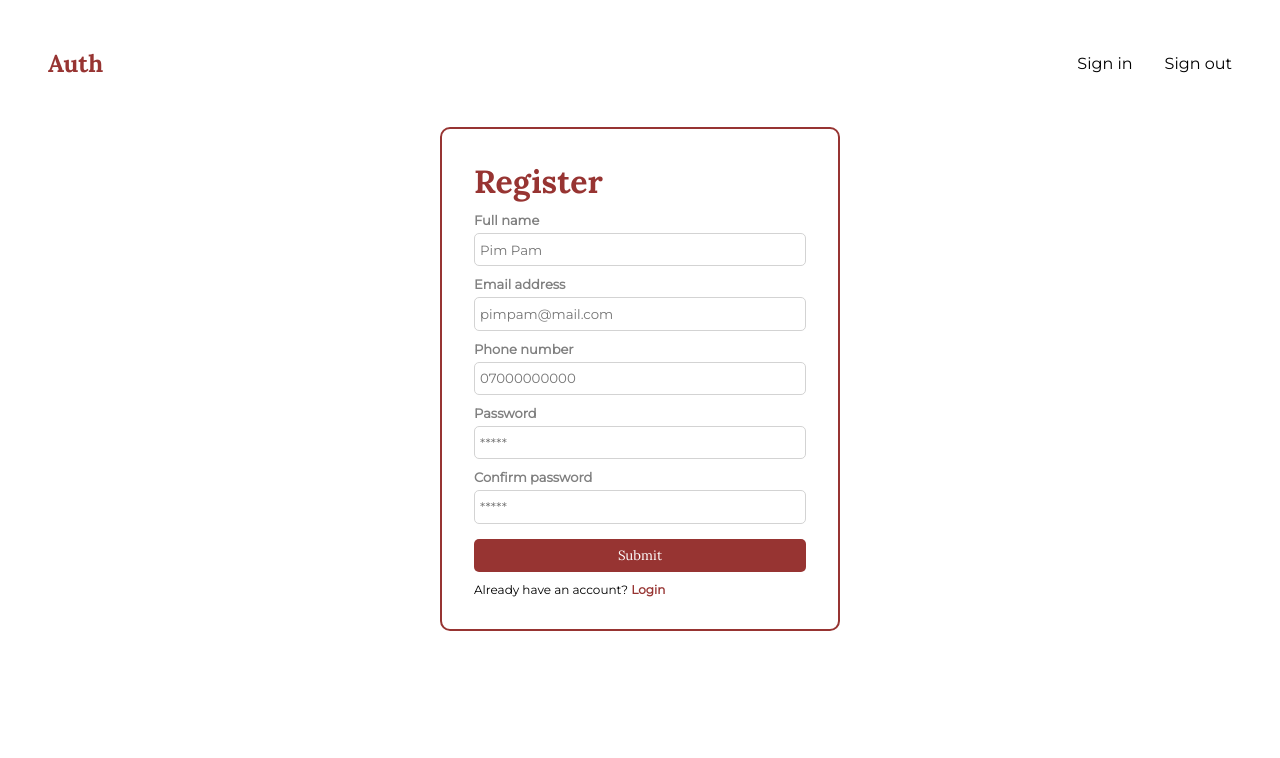
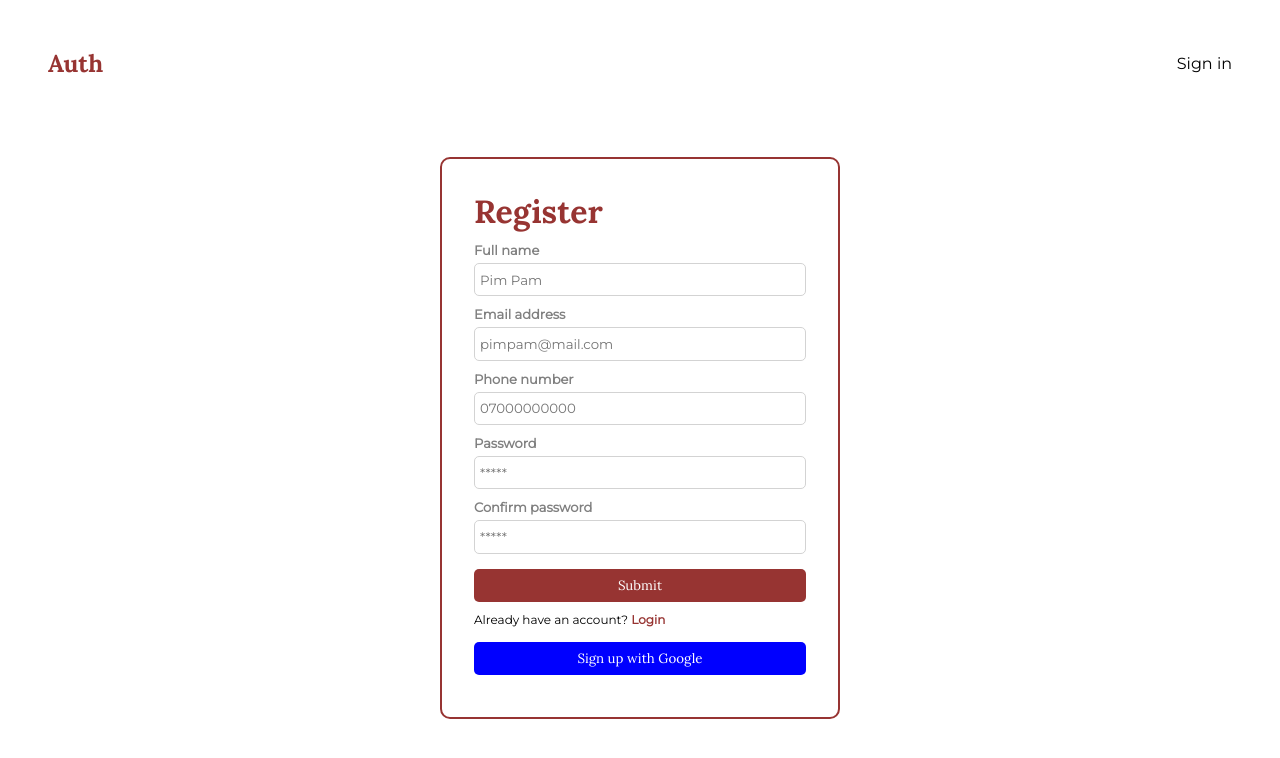
Before and after one commit to abdullah461/user-authentication-system, a Flask app: page /sign-up in a window 1280 px wide. Shown: the top 758 px of the page. Run offline with Flask 3, Linux system fonts and the light colour scheme.

Commit message:
added libraries

```diff
--- a/website/__init__.py
+++ b/website/__init__.py
@@ -2,6 +2,7 @@ from flask import Flask, render_template
 from flask_sqlalchemy import SQLAlchemy
 from os import path
 from flask_login import LoginManager
+
 
 # database
 db = SQLAlchemy()
@@ -12,6 +13,7 @@ def create_app():
 
     app.config['SECRET_KEY'] = 'njkanbjhbehdbdhebekbewjh'
     app.config['SQLALCHEMY_DATABASE_URI'] = f'sqlite:///{db_name}'
+    # app.config['SQLALCHEMY_DATABASE_URI'] = 'mysql+pymysql://pgdaxrj9kn5ooadbodu0:pscale_pw_MhtAbC6zEJCYsfkujE4IPaw1CGpsC05vGD74bwGHgzt@gcp.connect.psdb.cloud/user_as'
 
     db.init_app(app)
 
@@ -28,7 +30,6 @@ def create_app():
     login_manager.login_view = 'views.login'
     login_manager.init_app(app)
 
-    # loading user
     @login_manager.user_loader
     def load_user(id):
         return User.query.get(int(id))
--- a/website/static/style.css
+++ b/website/static/style.css
@@ -28,6 +28,12 @@ nav .nav-container .sign-link a{
     text-decoration: none;
     color: black;
     font-family: 'montserrat', sans-serif;
+}
+
+.alert{
+    width: 50px;
+    height: 30px;
+    color: green;
 }
 
 .container {
@@ -97,3 +103,7 @@ form button{
     color: white;
     font-family: 'lora', serif;
 }
+
+form button:last-child{
+    background-color: blue;
+}
--- a/website/templates/base.html
+++ b/website/templates/base.html
@@ -11,8 +11,11 @@
         <div class="nav-container">
             <div class="logo"><h1>Auth</h1></div>
             <div class="sign-link">
-                <a href="/signup">Sign in</a>
+                {% if user.is_authenticated %}
                 <a href="/logout">Sign out</a>
+                {% else %}
+                <a href="/sign-up">Sign in</a>
+                {% endif %}
             </div>
         </div>
     </nav>
--- a/website/templates/home.html
+++ b/website/templates/home.html
@@ -1,6 +1,6 @@
 {% extends "base.html" %}
 {% block content %}
 <div class="welcome-text">
-    <h1>WELCOME</h1>
+    <h1>WELCOME {{ user.fullname }}</h1>
 </div>
 {% endblock %}
--- a/website/templates/login.html
+++ b/website/templates/login.html
@@ -16,8 +16,7 @@
 
         <button type="submit">Submit</button>
         <p>Forgot password? <a href="#">Reset</a> or <a href="/sign-up">Create a new account</a></p>
-
-
+        <button type="button">Login with Google</button>
     </form>
 </div>
 {% endblock %}
--- a/website/templates/signup.html
+++ b/website/templates/signup.html
@@ -28,6 +28,7 @@
 
         <button type="submit">Submit</button>
         <p>Already have an account? <a href="/login">Login</a></p>
+        <button type="button">Sign up with Google</button>
     </form>
 </div>
 {% endblock %}
--- a/website/views.py
+++ b/website/views.py
@@ -10,7 +10,7 @@ views = Blueprint('views',__name__)
 @views.route('/')
 @login_required
 def home():
-    return render_template('home.html')
+    return render_template('home.html', user=current_user)
 
 @views.route('/sign-up', methods=['GET','POST'])
 def signup():
```
Also changed, not shown: instance/database.db.
